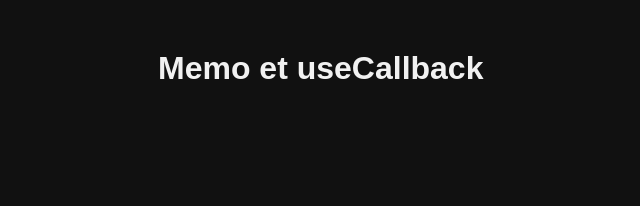
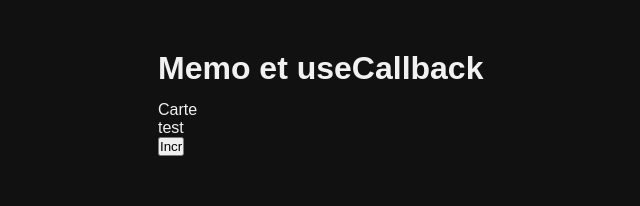
Before and after one commit to Benalta7892/React, a React (Vite) app in the folder 5.React-dans-le-detail/: page / in a window 1280 px wide. Shown: the top 206 px of the page, without its empty margins (82-722 px from the left). Built offline with nearby package versions, Linux system fonts and the light colour scheme.

Commit message:
Utiliser memo et useCallback

```diff
--- /dev/null
+++ b/5.React-dans-le-detail/src/lessons/11.Memo-et-useCallback/Card.jsx
@@ -0,0 +1,12 @@
+import { memo } from "react";
+
+export default memo(function Card({ txt }) {
+  console.log("RENDER");
+
+  return (
+    <div>
+      <p>Carte</p>
+      <p>{txt}</p>
+    </div>
+  );
+});
--- a/5.React-dans-le-detail/src/lessons/11.Memo-et-useCallback/Container.jsx
+++ b/5.React-dans-le-detail/src/lessons/11.Memo-et-useCallback/Container.jsx
@@ -1,9 +1,13 @@
+import Card from "./Card";
+import { useState } from "react";
+
 export default function Container() {
-
+  const [count, setCount] = useState(0);
   return (
     <div>
       <h1>Memo et useCallback</h1>
-
+      <Card txt={"test"} />
+      <button onClick={() => setCount(count + 1)}>Incr</button>
     </div>
-  )
+  );
 }
```
